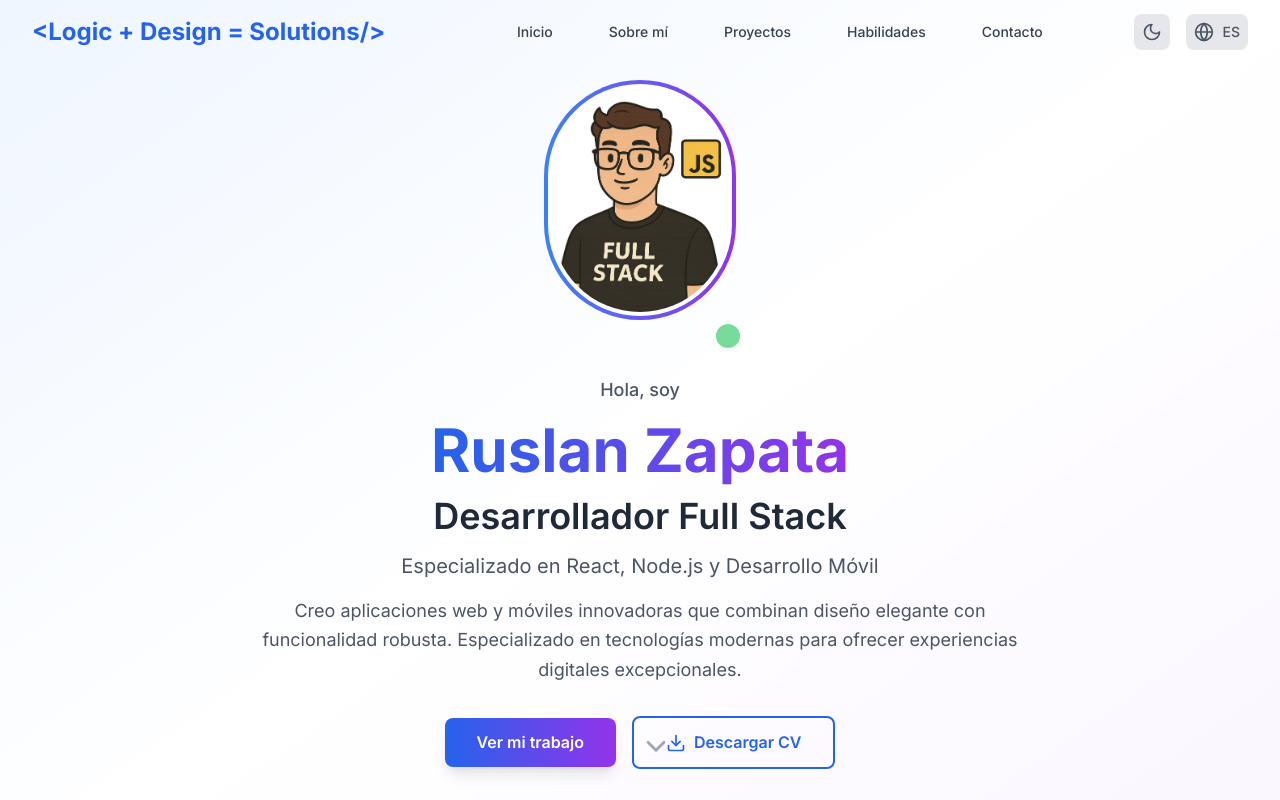
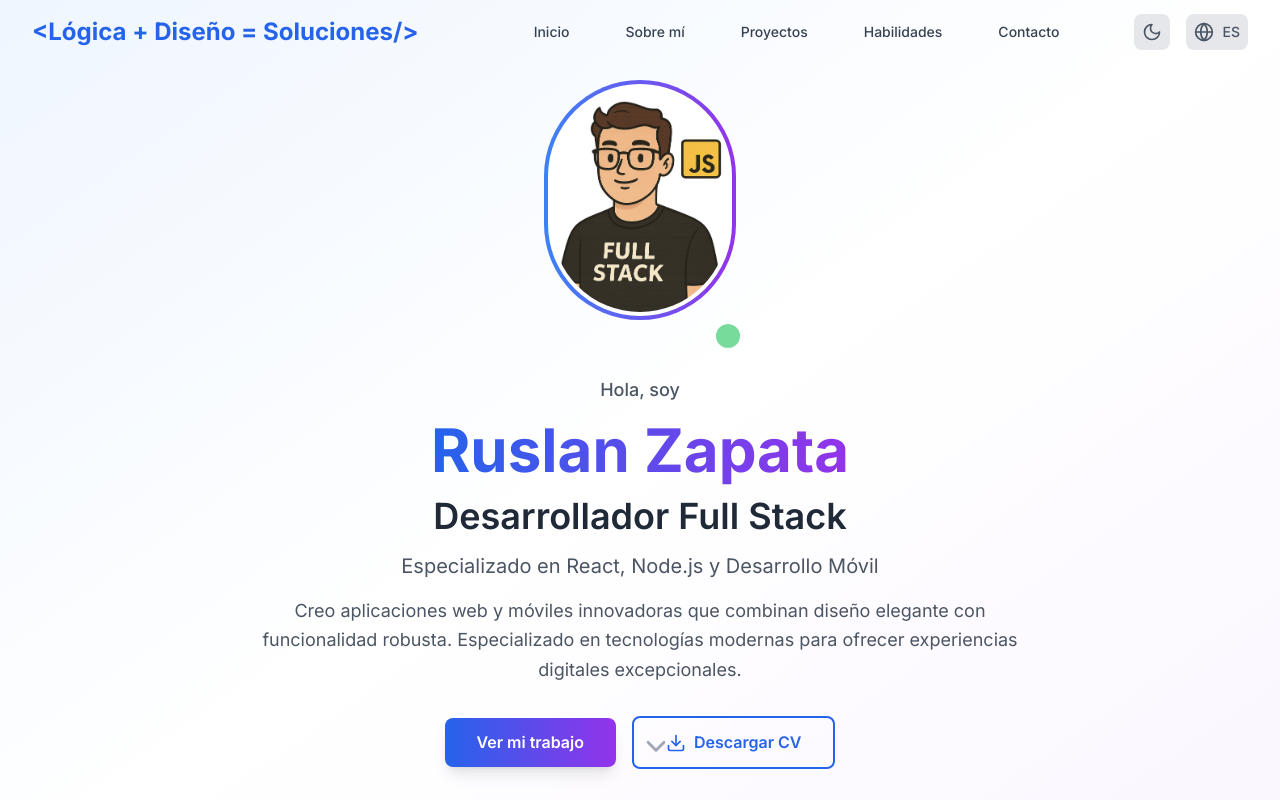
Before and after one commit to RuslanZapata/portfolio-ruslan, a React (Vite) app: page / in a window 1280 px wide. Shown: the top 800 px of the page. Built offline with nearby package versions, Linux system fonts and the light colour scheme.

Commit message:
se agrego el cambio de idioma para el logo  del portafolio

```diff
--- a/src/components/Navigation.tsx
+++ b/src/components/Navigation.tsx
@@ -44,7 +44,7 @@ const Navigation: React.FC = () => {
         <div className="flex items-center justify-between h-16">
           <div className="flex-shrink-0">
             <span className="text-2xl font-bold text-blue-600 dark:text-blue-400">
-              {"<Logic + Design = Solutions/>"}
+              {t.logo}
             </span>
           </div>
 
--- a/src/components/Projects.tsx
+++ b/src/components/Projects.tsx
@@ -1,5 +1,5 @@
 import React, { useState } from 'react';
-import { ExternalLink, Github, Filter } from 'lucide-react';
+import { ExternalLink, Github } from 'lucide-react';
 import { useLanguage } from '../contexts/LanguageContext';
 import { projects } from '../data/projects';
 import { Project } from '../types';
--- a/src/data/translations.ts
+++ b/src/data/translations.ts
@@ -2,6 +2,7 @@ import { Translation } from '../types';
 
 export const translations: Record<string, Translation> = {
   es: {
+    logo: '<Lógica + Diseño = Soluciones/>',
     nav: {
       home: 'Inicio',
       about: 'Sobre mí',
@@ -63,6 +64,7 @@ export const translations: Record<string, Translation> = {
     }
   },
   en: {
+    logo: '<Logic + Design = Solutions/>',
     nav: {
       home: 'Home',
       about: 'About',
--- a/src/types/index.ts
+++ b/src/types/index.ts
@@ -19,6 +19,7 @@ export interface Skill {
 }
 
 export interface Translation {
+  logo: string;
   nav: {
     home: string;
     about: string;
```
